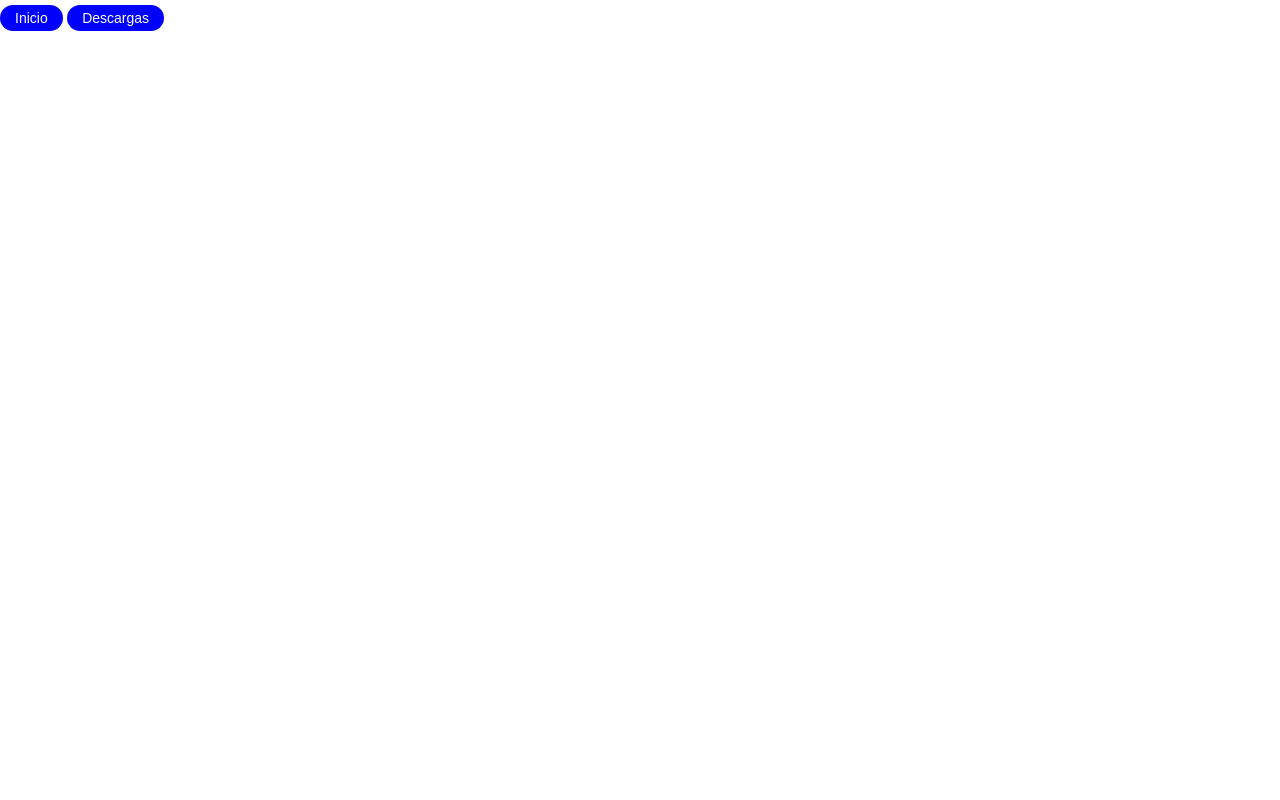
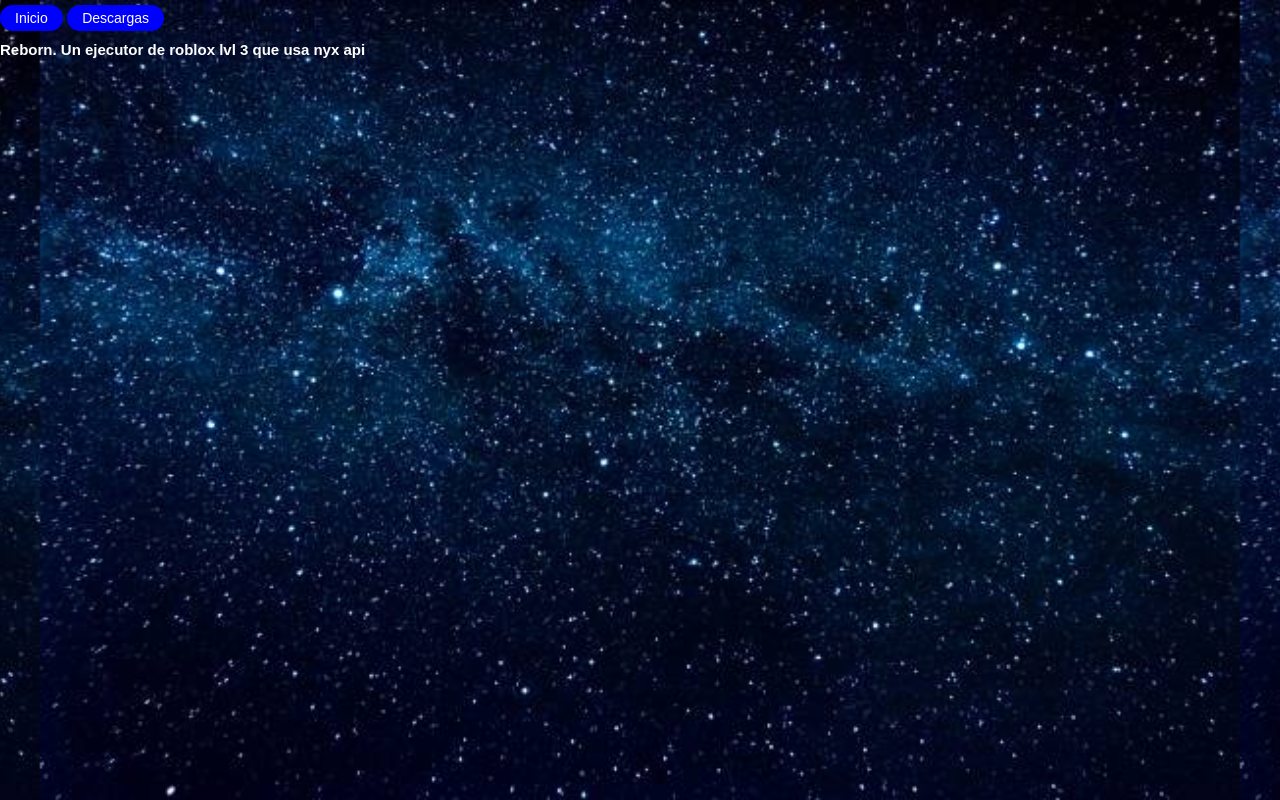
Before and after one commit to nicojuegacr716/Reborn, a plain HTML site: page index.html in a window 1280 px wide. Drawn offline with Linux system fonts and the light colour scheme; the site is published under a folder, as on GitHub Pages, so addresses that start at the root find nothing.

Commit message:
Update style.css

```diff
--- a/style.css
+++ b/style.css
@@ -2,7 +2,7 @@ body {
     margin: 0;
     padding: 0;
     font-family: sans-serif;
-    background: url(/images/fondo/fondo.png) repeat center center fixed;
+    background: url('images/fondo/fondo.png') repeat center center fixed;
     /* Utilizamos la imagen de fondo y la centramos */
     background-size: auto 100%;
     /* Ajustamos el tamaño de la imagen para que se escale automáticamente según la altura del cuerpo */
```
